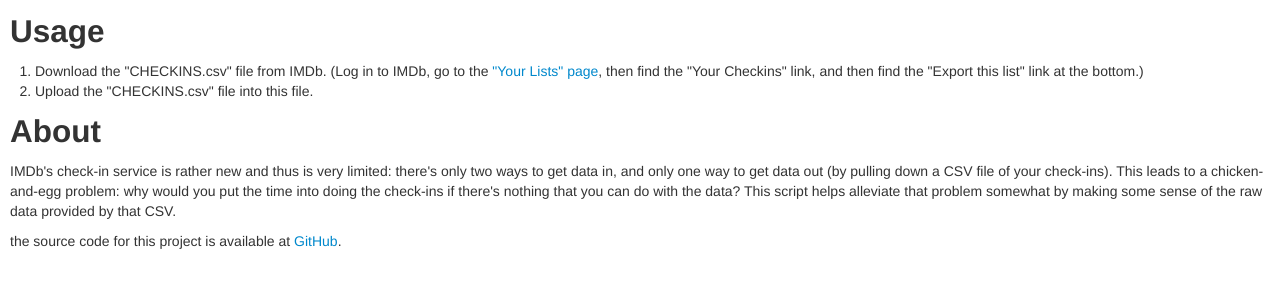
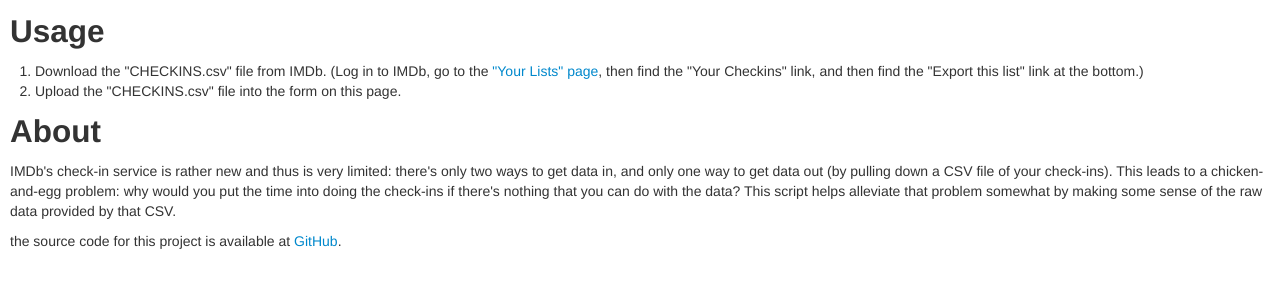
Before and after one commit to curtisgibby/parse_imdb_checkins, a PHP site: page / in a window 1280 px wide. Shown: the part 899-1180 px from the top of the page. Run offline with PHP 8.4, Linux system fonts and the light colour scheme; some libraries are stand-ins or nearby versions.

Commit message:
tweak usage language

```diff
--- a/index.php
+++ b/index.php
@@ -545,7 +545,7 @@ endif;
 		<h2>Usage</h2>
 		<ol>
 			<li>Download the "CHECKINS.csv" file from IMDb. (Log in to IMDb, go to the <a href="http://www.imdb.com/profile/lists">"Your Lists" page</a>, then find the "Your Checkins" link, and then find the "Export this list" link at the bottom.)</li>
-			<li>Upload the "CHECKINS.csv" file into this file.</li>
+			<li>Upload the "CHECKINS.csv" file into the form on this page.</li>
 		</ol>
 
 		<h2>About</h2>
```
